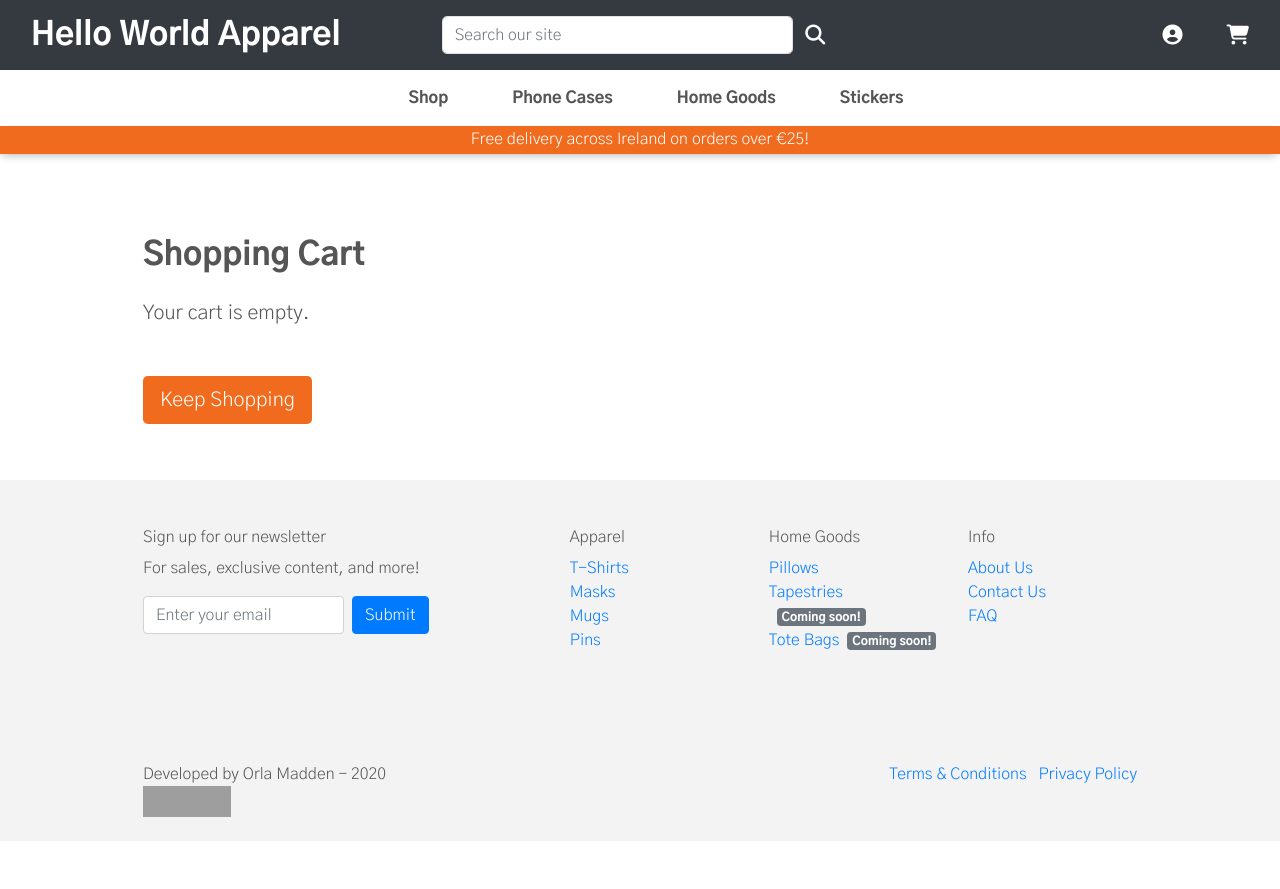
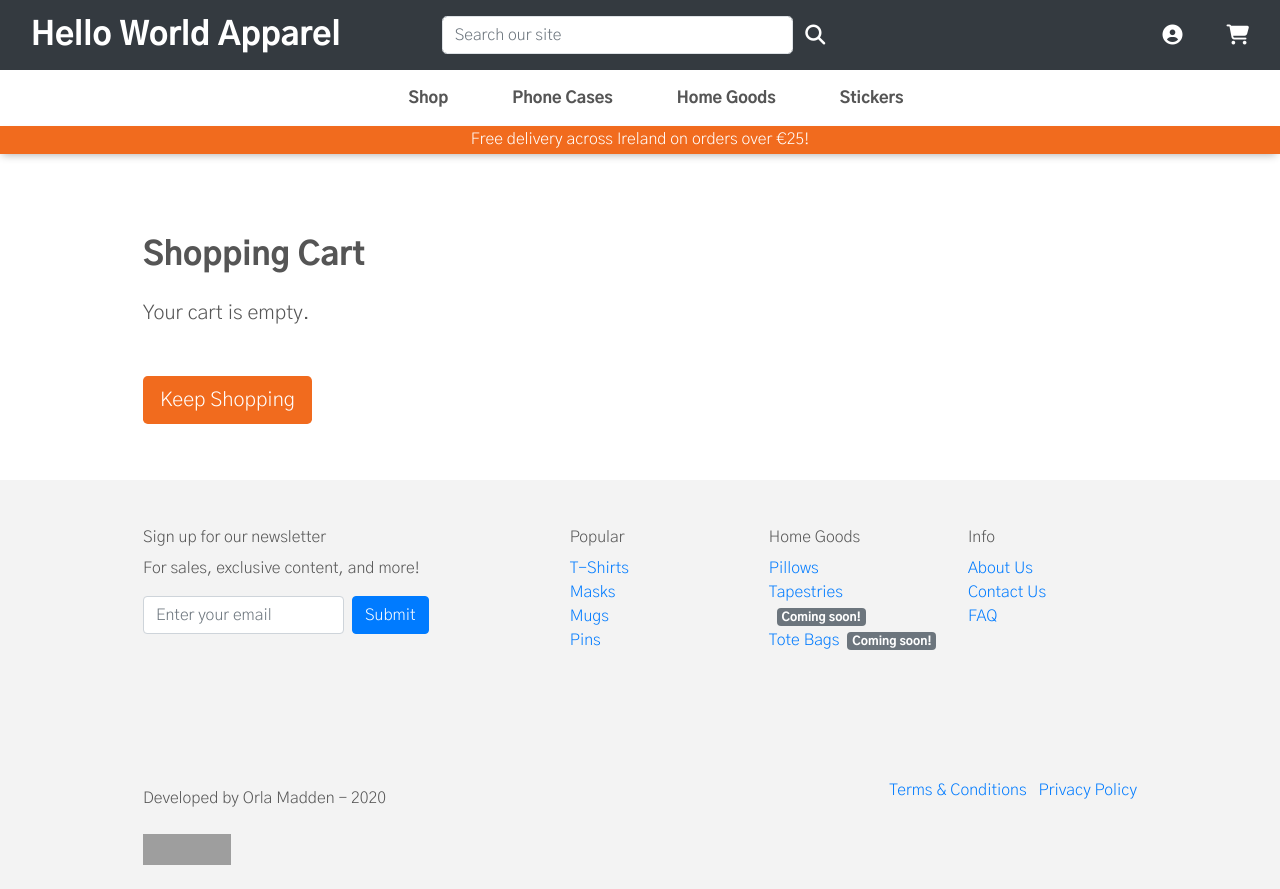
Before and after one commit to orlamadden/hello-world-apparel, a Django app: page /cart/ in a window 1280 px wide. Before the commit the page ends 817 px from the top, so only its background shows below. Run offline with Django 3.2, Linux system fonts and the light colour scheme; some libraries are stand-ins or nearby versions; grey boxes are pictures that could not be loaded.

Commit message:
added spacing and padding to t&c column

```diff
--- a/templates/partials/_footer.html
+++ b/templates/partials/_footer.html
@@ -18,7 +18,7 @@
 				<div class="col-lg-7">
 					<div class="row">
 						<div class="col-lg-4">
-							<h6>Apparel</h6>
+							<h6>Popular</h6>
 							<ul class="list-unstyled">
 								<li><a href="{% url 'products' %}?category=tshirts">T-Shirts</a></li>
 								<li><a href="{% url 'products' %}?category=masks">Masks</a></li>
@@ -56,11 +56,11 @@
 	<div class="py-4">
 		<div class="container">
 			<div class="row align-items-center text-sm text-gray-500">
-				<div class="col-lg-4">
+				<div class="col-12 col-lg-4">
 					<span class="list-inline">Developed by Orla Madden - 2020</span>
 				</div>
-				<div class="col-lg-8">
-					<ul class="list-inline mb-0 mt-2 mt-md-0 ml-4 text-center text-lg-right">
+				<div class="col-12 col-lg-8 mb-sm-3 mt-sm-3">
+					<ul class="list-inline mt-2 mt-md-0 text-lg-right">
 						<li class="list-inline-item"><a href="{% url 'terms_and_conditions' %}">Terms & Conditions</a>
 						</li>
 						<li class="list-inline-item"><a href="{% url 'privacy_policy' %}">Privacy Policy</a></li>
```
